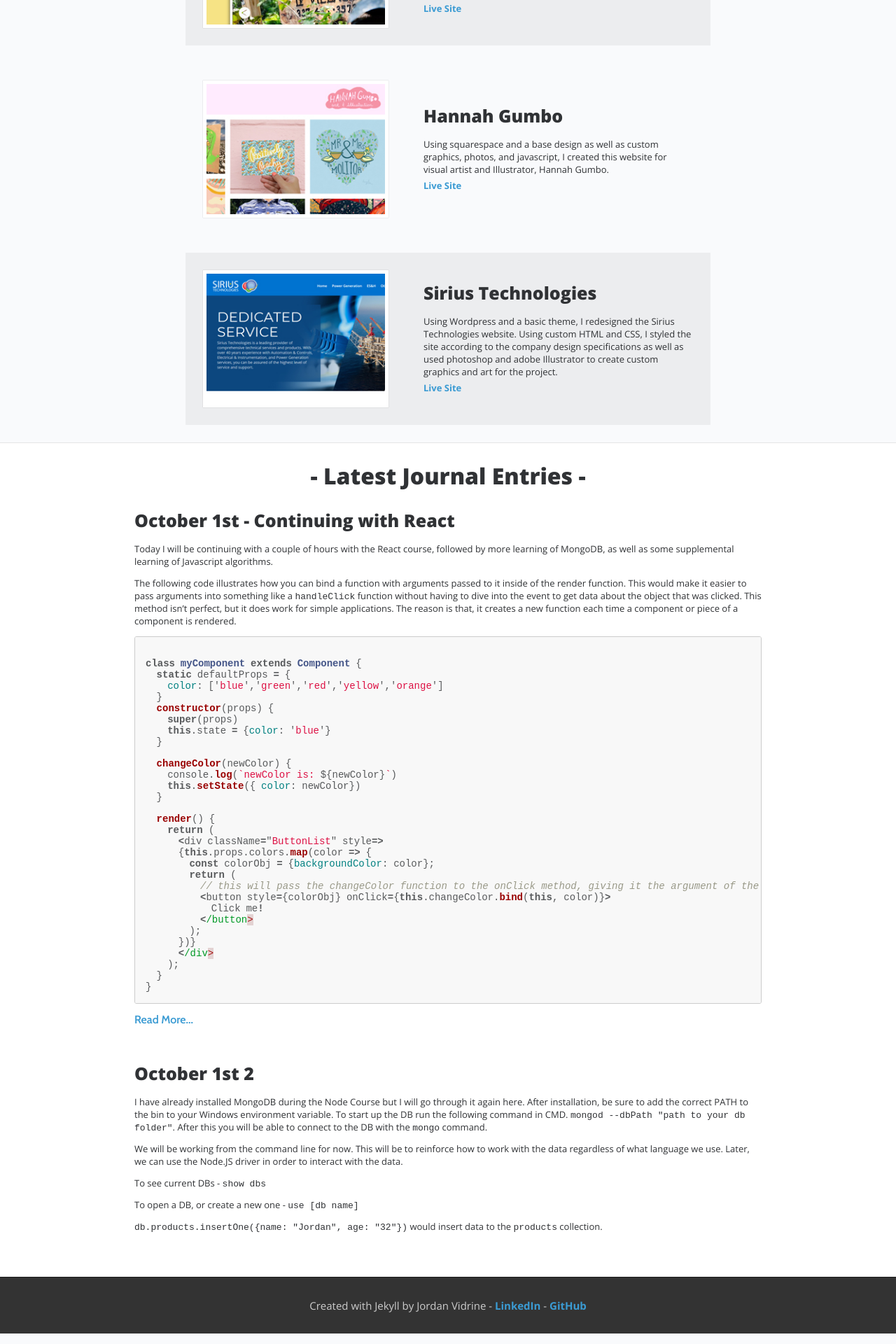
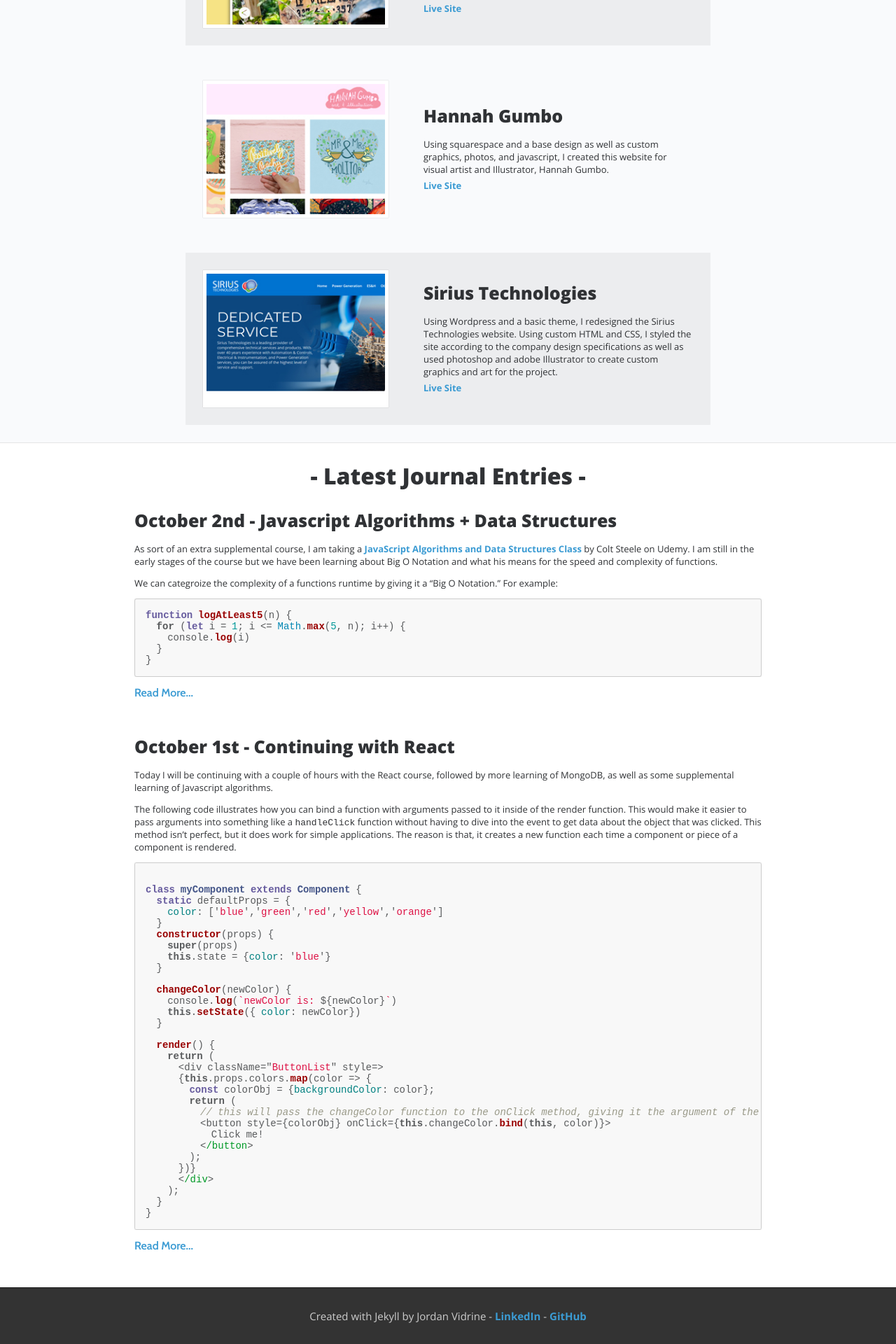
Before and after one commit to jordanvidrine/blog, a Jekyll site: the page built from index.html, in a window 1280 px wide. Shown: the part 2935-4855 px from the top of the page at 70% size. Built offline with Jekyll 4.4.1, drawn with Linux system fonts in a browser that asks for light colours; the list of posts is cut into pages by our own code.

Commit message:
more updates

````diff
--- /dev/null
+++ b/_posts/2019-10-02-October-2nd.md
@@ -0,0 +1,58 @@
+---
+layout: post
+title: "October 2nd - Javascript Algorithms + Data Structures"
+---
+As sort of an extra supplemental course, I am taking a [JavaScript Algorithms and Data Structures Class](https://www.udemy.com/course/js-algorithms-and-data-structures-masterclass/) by Colt Steele on Udemy. I am still in the early stages of the course but we have been learning about Big O Notation and what his means for the speed and complexity of functions.
+
+We can categroize the complexity of a functions runtime by giving it a "Big O Notation." For example:
+```javascript
+function logAtLeast5(n) {
+  for (let i = 1; i <= Math.max(5, n); i++) {
+    console.log(i)
+  }
+}
+```
+<!--more-->
+The function above has a notation of `O(n)` because the complexity is a linear one where as `n` increases, so do the amount of computations at a constant ratio. The amount of times the loop runs is always the amount of `n`. Now if we used `Math.min(5,n)` this would reduce the amount of times the function could run to ONLY 5 or less. Its notation would be `O(1)`.
+
+This chart shows different types of increases in complexity of different O notations. Obviously, the less steep the curve, the better in performance. This doesnt necessarily mean that the larger ones cant work, because it may be totally suitable depending on your application. These are not hard set in stone rules, just good observations.
+
+<img src="/assets/img/big_o.png" width="400"></img>
+
+### Space Complexity
+We have been using Big O Notation to define the runtime an algorithm takes to run, but we can also use it to determine how much additional memory we would need to allocate in order to run the code as well.
+
+We will technically be talking about _auxiliary space complexity_ and not the inputs of the algorithm. We are focusing on what happens _inside_ of the algorithm.
+
+#### Rules of thumb in JS
+- Most primitives (booleans, numbers, `undefined`, `null`) are constant in their space.
+- Strings require `O(n)` space where `n` is the string length.
+  - If a string is 50 characters, it takes up 50x more space as a single character string.
+- Reference types like arrays and objects also take up `O(n)` where `n` is the length or number of keys
+
+Ex 1.
+```javascript
+function sum(arr) {
+  let total = 0; // one variable here -> total
+  for (let i = 0; i < arr.length; i++) { // other variable -> i
+ //    total += arr[i];
+  }
+  return total;
+}
+```
+In the above example, we only create two variables, no matter what the input. So its notation would be `O(1)` - no matter what the size of the array passed in, the amount of variables remains the same... the space never decreases or increases.
+
+Ex 2.
+```javascript
+function double(arr) {
+  let newArr = []; // variable created -> newArr (the size of which is dependent on the array passed in)
+  for (let i = 0; i < arr.length; i++) { // variable created -> i
+    newArr.push(2 * arr[i])
+  }
+  return newArr;
+}
+```
+In this example, the space taken up is directly proportionate to the array passed in, or `O(n)` space.
+
+### Logarithms
+I dont know much about logarithms so this section should be helpful as well as interesting.
--- /dev/null
+++ b/_sass/custom.scss
@@ -0,0 +1,359 @@
+/* Generated by Pygments CSS Theme Builder - https://jwarby.github.io/jekyll-pygments-themes/builder.html */
+/* Base Style */
+.highlight {
+  background-color: rgba(0,0,0,0.05);
+}
+.highlight pre {
+  color: transparent;
+  background-color: transparent;
+}
+/* Punctuation */
+.highlight .p {
+  color: #1e4e70;
+  background-color: transparent;
+}
+/* Error */
+.highlight .err {
+  color: transparent;
+  background-color: transparent;
+}
+/* Base Style */
+.highlight .n {
+  color: transparent;
+  background-color: transparent;
+}
+/* Name Attribute */
+.highlight .na {
+  color: transparent;
+  background-color: transparent;
+}
+/* Name Builtin */
+.highlight .nb {
+  color: transparent;
+  background-color: transparent;
+}
+/* Name Class */
+.highlight .nc {
+  color: transparent;
+  background-color: transparent;
+}
+/* Name Constant */
+.highlight .no {
+  color: transparent;
+  background-color: transparent;
+}
+/* Name Decorator */
+.highlight .nd {
+  color: transparent;
+  background-color: transparent;
+}
+/* Name Entity */
+.highlight .ni {
+  color: transparent;
+  background-color: transparent;
+}
+/* Name Exception */
+.highlight .ne {
+  color: transparent;
+  background-color: transparent;
+}
+/* Name Function */
+.highlight .nf {
+  color: transparent;
+  background-color: transparent;
+}
+/* Name Label */
+.highlight .nl {
+  color: transparent;
+  background-color: transparent;
+}
+/* Name Namespace */
+.highlight .nn {
+  color: transparent;
+  background-color: transparent;
+}
+/* Name Other */
+.highlight .nx {
+  color: #b640d6;
+  background-color: transparent;
+}
+/* Name Property */
+.highlight .py {
+  color: transparent;
+  background-color: transparent;
+}
+/* Name Tag */
+.highlight .nt {
+  color: transparent;
+  background-color: transparent;
+}
+/* Name Variable */
+.highlight .nv {
+  color: transparent;
+  background-color: transparent;
+}
+/* Name Variable Class */
+.highlight .vc {
+  color: transparent;
+  background-color: transparent;
+}
+/* Name Variable Global */
+.highlight .vg {
+  color: transparent;
+  background-color: transparent;
+}
+/* Name Variable Instance */
+.highlight .vi {
+  color: transparent;
+  background-color: transparent;
+}
+/* Name Builtin Pseudo */
+.highlight .bp {
+  color: transparent;
+  background-color: transparent;
+}
+/* Base Style */
+.highlight .g {
+  color: transparent;
+  background-color: transparent;
+}
+/*  */
+.highlight .gd {
+  color: transparent;
+  background-color: transparent;
+}
+/* Base Style */
+.highlight .o {
+  color: #24576b;
+  background-color: transparent;
+}
+/* Operator Word */
+.highlight .ow {
+  color: #24576b;
+  background-color: transparent;
+}
+/* Base Style */
+.highlight .c {
+  color: transparent;
+  background-color: transparent;
+}
+/* Comment Multiline */
+.highlight .cm {
+  color: #21d179;
+  background-color: transparent;
+}
+/* Comment Preproc */
+.highlight .cp {
+  color: transparent;
+  background-color: transparent;
+}
+/* Comment Single */
+.highlight .c1 {
+  color: #21d179;
+  background-color: transparent;
+}
+/* Comment Special */
+.highlight .cs {
+  color: transparent;
+  background-color: transparent;
+}
+/* Base Style */
+.highlight .k {
+  color: #297eba;
+  background-color: transparent;
+}
+/* Keyword Constant */
+.highlight .kc {
+  color: #297eba;
+  background-color: transparent;
+}
+/* Keyword Declaration */
+.highlight .kd {
+  color: #297eba;
+  background-color: transparent;
+}
+/* Keyword Namespace */
+.highlight .kn {
+  color: #297eba;
+  background-color: transparent;
+}
+/* Keyword Pseudo */
+.highlight .kp {
+  color: #297eba;
+  background-color: transparent;
+}
+/* Keyword Reserved */
+.highlight .kr {
+  color: #297eba;
+  background-color: transparent;
+}
+/* Keyword Type */
+.highlight .kt {
+  color: #297eba;
+  background-color: transparent;
+}
+/* Base Style */
+.highlight .l {
+  color: transparent;
+  background-color: transparent;
+}
+/* Literal Date */
+.highlight .ld {
+  color: transparent;
+  background-color: transparent;
+}
+/* Literal Number */
+.highlight .m {
+  color: transparent;
+  background-color: transparent;
+}
+/* Literal Number Float */
+.highlight .mf {
+  color: #e02da2;
+  background-color: transparent;
+}
+/* Literal Number Hex */
+.highlight .mh {
+  color: transparent;
+  background-color: transparent;
+}
+/* Literal Number Integer */
+.highlight .mi {
+  color: #e02da2;
+  background-color: transparent;
+}
+/* Literal Number Oct */
+.highlight .mo {
+  color: transparent;
+  background-color: transparent;
+}
+/* Literal Number Integer Long */
+.highlight .il {
+  color: transparent;
+  background-color: transparent;
+}
+/* Literal String */
+.highlight .s {
+  color: transparent;
+  background-color: transparent;
+}
+/* Literal String Backtick */
+.highlight .sb {
+  color: transparent;
+  background-color: transparent;
+}
+/* Literal String Char */
+.highlight .sc {
+  color: transparent;
+  background-color: transparent;
+}
+/* Literal String Doc */
+.highlight .sd {
+  color: transparent;
+  background-color: transparent;
+}
+/* Literal String Double */
+.highlight .s2 {
+  color: transparent;
+  background-color: transparent;
+}
+/* Literal String Escape */
+.highlight .se {
+  color: transparent;
+  background-color: transparent;
+}
+/* Literal String Heredoc */
+.highlight .sh {
+  color: transparent;
+  background-color: transparent;
+}
+/* Literal String Interpol */
+.highlight .si {
+  color: transparent;
+  background-color: transparent;
+}
+/* Literal String Other */
+.highlight .sx {
+  color: transparent;
+  background-color: transparent;
+}
+/* Literal String Regex */
+.highlight .sr {
+  color: transparent;
+  background-color: transparent;
+}
+/* Literal String Single */
+.highlight .s1 {
+  color: #5888b8;
+  background-color: transparent;
+}
+/* Literal String Symbol */
+.highlight .ss {
+  color: transparent;
+  background-color: transparent;
+}
+/* Base Style */
+.highlight .g {
+  color: transparent;
+  background-color: transparent;
+}
+/* Generic Deleted */
+.highlight .gd {
+  color: transparent;
+  background-color: transparent;
+}
+/* Generic Emph */
+.highlight .ge {
+  color: transparent;
+  background-color: transparent;
+}
+/* Generic Error */
+.highlight .gr {
+  color: transparent;
+  background-color: transparent;
+}
+/* Generic Heading */
+.highlight .gh {
+  color: transparent;
+  background-color: transparent;
+}
+/* Generic Inserted */
+.highlight .gi {
+  color: transparent;
+  background-color: transparent;
+}
+/* Generic Output */
+.highlight .go {
+  color: transparent;
+  background-color: transparent;
+}
+/* Generic Prompt */
+.highlight .gp {
+  color: transparent;
+  background-color: transparent;
+}
+/* Generic Strong */
+.highlight .gs {
+  color: transparent;
+  background-color: transparent;
+}
+/* Generic Subheading */
+.highlight .gu {
+  color: transparent;
+  background-color: transparent;
+}
+/* Generic Traceback */
+.highlight .gt {
+  color: transparent;
+  background-color: transparent;
+}
+/* Other */
+.highlight .x {
+  color: transparent;
+  background-color: transparent;
+}
+/* Text Whitespace */
+.highlight .w {
+  color: transparent;
+  background-color: transparent;
+}
--- a/_sass/github-style.scss
+++ b/_sass/github-style.scss
@@ -1,8 +1,10 @@
+.highlight {
+  background-color: rgba(0,0,0,0.05);
+}
+
 .highlight pre, pre, .highlight .hll { background-color: #f8f8f8; border: 1px solid #ccc; padding: 6px 10px; border-radius: 3px; }
 .highlight .c { color: #999988; font-style: italic; }
-.highlight .err { color: #a61717; background-color: #e3d2d2; }
 .highlight .k { font-weight: bold; }
-.highlight .o { font-weight: bold; }
 .highlight .cm { color: #999988; font-style: italic; }
 .highlight .cp { color: #999999; font-weight: bold; }
 .highlight .c1 { color: #999988; font-style: italic; }
@@ -20,7 +22,7 @@
 .highlight .gu { color: #800080; font-weight: bold; }
 .highlight .gt { color: #aa0000; }
 .highlight .kc { font-weight: bold; }
-.highlight .kd { font-weight: bold; }
+.highlight .kd { font-weight: bold; color: rgb(102, 91, 158) }
 .highlight .kn { font-weight: bold; }
 .highlight .kp { font-weight: bold; }
 .highlight .kr { font-weight: bold; }
````
Also changed, not shown: _posts/2019-10-01-October-1st-2.md (deleted, +0 -15 lines), _posts/2019-10-01-October-1st.md (+0 -1 lines), assets/img/big_o.png (added).
